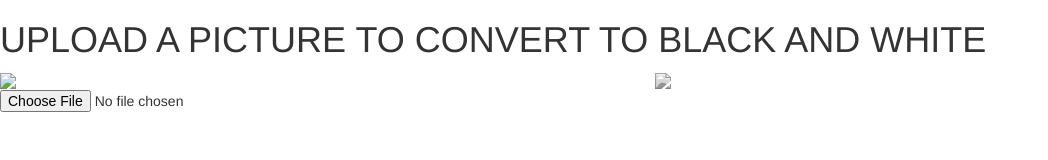
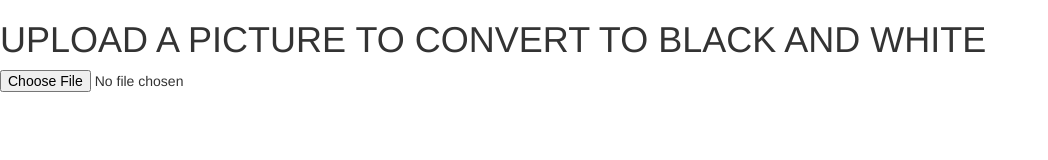
Before and after one commit to highdeaf/filterpro, a plain HTML site: page index.html in a window 1280 px wide. Shown: the whole page, without its empty margins (0-1048 px from the left). Drawn offline with nearby package versions, Linux system fonts and the light colour scheme.

Commit message:
Remove annoying non-image icon

```diff
--- a/index.html
+++ b/index.html
@@ -14,11 +14,11 @@
 	<h1>UPLOAD A PICTURE TO CONVERT TO BLACK AND WHITE</h1>
 	<div class="row">
 		<div class="col-md-6">
-			<img id="colour-image" src="#"/>
+			<img style="display:none" id="colour-image" src="#"/>
 			<input type='file' onchange="readURL(this);" />
 		</div>
 		<div class="col-md-6">
-			<img id="bw-image" src="#"/>
+			<img style="display:none" id="bw-image" src="#"/>
 		</div>
 	</div>
 </body>
--- a/scripts/main.js
+++ b/scripts/main.js
@@ -4,6 +4,7 @@ function readURL(input) {
 
             reader.onload = function (e) {
                 $('img').attr('src', e.target.result);
+                $('img').show();
             };
 
             reader.readAsDataURL(input.files[0]);
```
